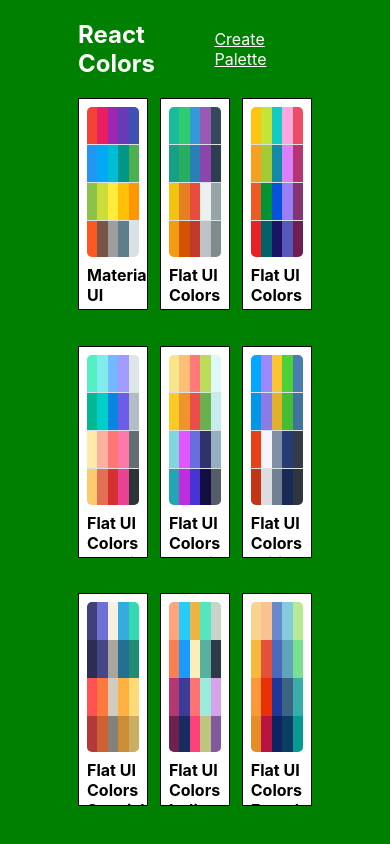
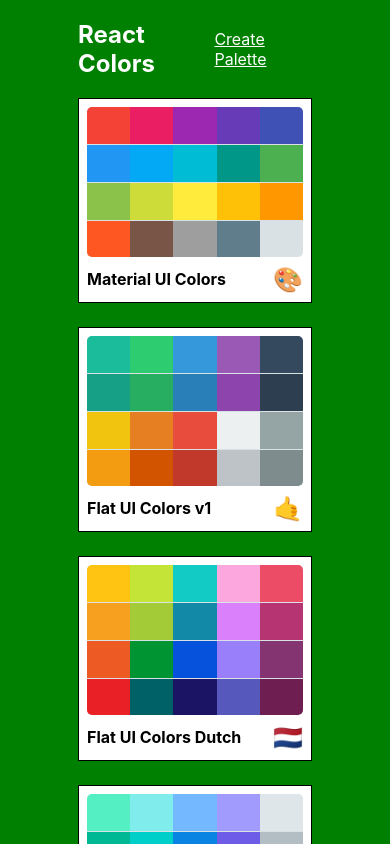
Before and after one commit to DavidWalker-hub/Color-Project, a React (Create React App) app: page / in a window 390 px wide. Shown: the top 844 px of the page. Built offline with nearby package versions, Linux system fonts and the light colour scheme.

Commit message:
make minipalette list responsive

```diff
--- a/src/styles/NewPaletteFormStyles.js
+++ b/src/styles/NewPaletteFormStyles.js
@@ -1,4 +1,5 @@
 import { DRAWER_WIDTH } from '../constants';
+// import sizes from './sizes';
 const drawerWidth = DRAWER_WIDTH;
 
 const styles = (theme) => ({
@@ -33,6 +34,9 @@
 			duration: theme.transitions.duration.leavingScreen
 		}),
 		marginLeft: -drawerWidth
+		// '@media (max-width: 600px)': {
+		// 	paddingTop: '9px'
+		// }
 	},
 	contentShift: {
 		transition: theme.transitions.create('margin', {
--- a/src/styles/PaletteListStyles.js
+++ b/src/styles/PaletteListStyles.js
@@ -1,3 +1,4 @@
+import sizes from './sizes';
 const styles = {
 	root: {
 		backgroundColor: 'green',
@@ -11,7 +12,13 @@
 		display: 'flex',
 		alignItems: 'flex-start',
 		flexDirection: 'column',
-		flexWrap: 'wrap'
+		flexWrap: 'wrap',
+		[sizes.down('md')]: {
+			width: '70%'
+		},
+		[sizes.down('xs')]: {
+			width: '60%'
+		}
 	},
 	nav: {
 		display: 'flex',
@@ -28,7 +35,13 @@
 		width: '100%',
 		display: 'grid',
 		gridTemplateColumns: 'repeat(3, 30%)',
-		gridGap: '5%'
+		gridGap: '1.5rem',
+		[sizes.down('sm')]: {
+			gridTemplateColumns: 'repeat(2, 50%)'
+		},
+		[sizes.down('xs')]: {
+			gridTemplateColumns: 'repeat(1, 100%)'
+		}
 	}
 };
 
```
Also changed, not shown: 1 other file (tests, documents, lock files or other folders).
